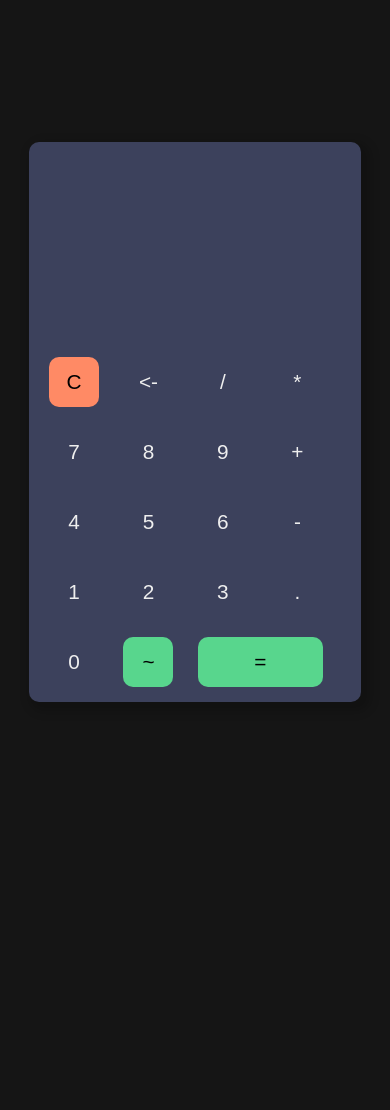
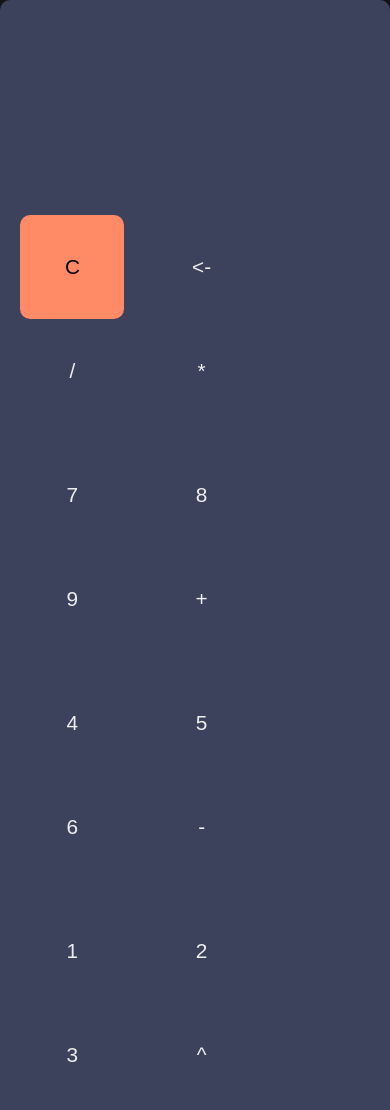
Before and after one commit to DBHW-Tashi/tashi-web, a plain HTML site: page index.html in a window 390 px wide. Shown: the top 1110 px of the page. Before the commit the page ends 844 px from the top, so only its background shows below. Drawn offline with Linux system fonts and the light colour scheme.

Commit message:
Add exponentiation button

```diff
--- a/index.html
+++ b/index.html
@@ -10,8 +10,8 @@
 <div class="main">
 
     <div class="display">
+        <h2 id="result"></h2>
         <p id="history"></p>
-        <h2 id="result"></h2>
     </div>
 
     <div class="all-buttons">
@@ -37,12 +37,17 @@
 	    	<button id="val_btn">1</button>
 	    	<button id="val_btn">2</button>
 	    	<button id="val_btn">3</button>
-	    	<button id="val_btn">.</button>
+	    	<button id="val_btn">^</button>
 	    </div>
 	    <div class="buttons">
 	    	<button id="val_btn">0</button>
-	    	<button id="approxEqualTo">~</button>
+	    	<button id="val_btn">(</button>
+	    	<button id="val_btn">)</button>
+	    	<button id="val_btn">.</button>
 	    	<button id="equalTo">=</button>
+	    </div>
+	    <div class="buttons">
+	    	<button class="display-mobile" id="equalTo">=</button>
 	    </div>
 	</div>
 </div>
--- a/style.css
+++ b/style.css
@@ -28,12 +28,12 @@ body {
     position: relative;
     width: 100%;
     max-width: 80vw;
-    height: 80px;
     margin-bottom: 10px;
     word-wrap: break-word;
 }
 
 .display #result {
+    margin: 5px;
     font-size: 2em;
 }
 
@@ -48,14 +48,14 @@ body {
 }
 
 .buttons button {
-    height: 50px;
-    width: 50px;
+    height: 5em;
+    width: 5em;
     padding: 10px;
     border-radius: 10px;
     background: none;
     border: none;
     outline: none;
-    margin: 0 10px;
+    margin: 0 0.5em;
     cursor: pointer;
     font-size: 1.3em;
 }
@@ -64,8 +64,14 @@ body {
     background: rgba(0, 0, 0, 0.2);
 }
 
+.display-mobile {
+    display: none;
+}
+
 #equalTo {
-    width: 125px;
+    position: absolute;
+    bottom: 15px;
+    height: 11em;
     background: #58D68D;
 }
 
@@ -87,8 +93,25 @@ body {
 }
 
 #history {
+    position: absolute;
+    max-width: 40%;
+    font-size: 1.2em;
     text-align: right;
-    position: absolute;
-    top: 150px;
     right: 0;
+    top: 100%;
 }
+
+@media only screen and (max-width:800px)
+{
+    #equalTo.display-mobile  {
+        display: block;
+        position: relative;
+        height: 5em;
+        width: 11.3em;
+        bottom: 0;
+    }
+
+    #equalTo {
+        display: none;
+    }
+}
```
